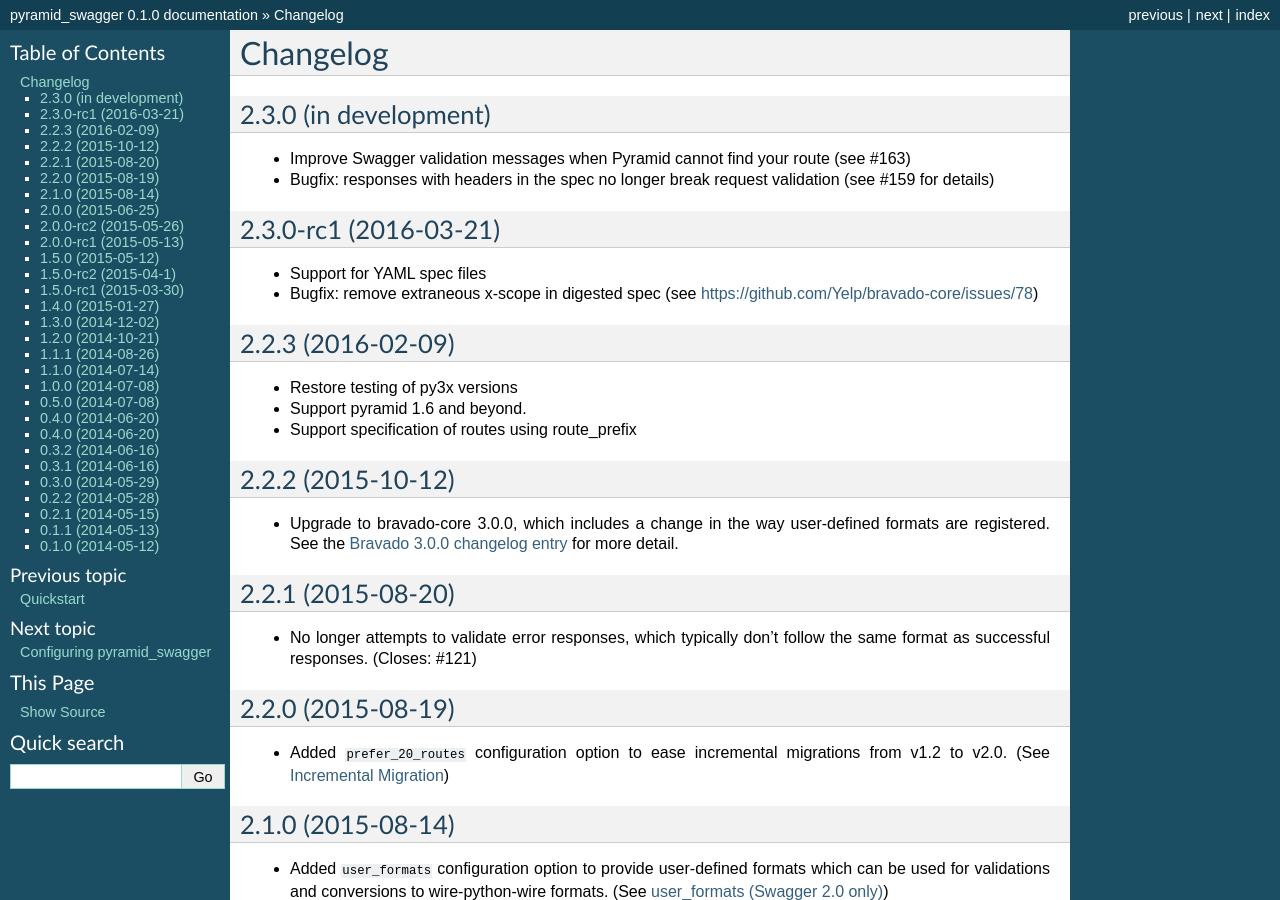
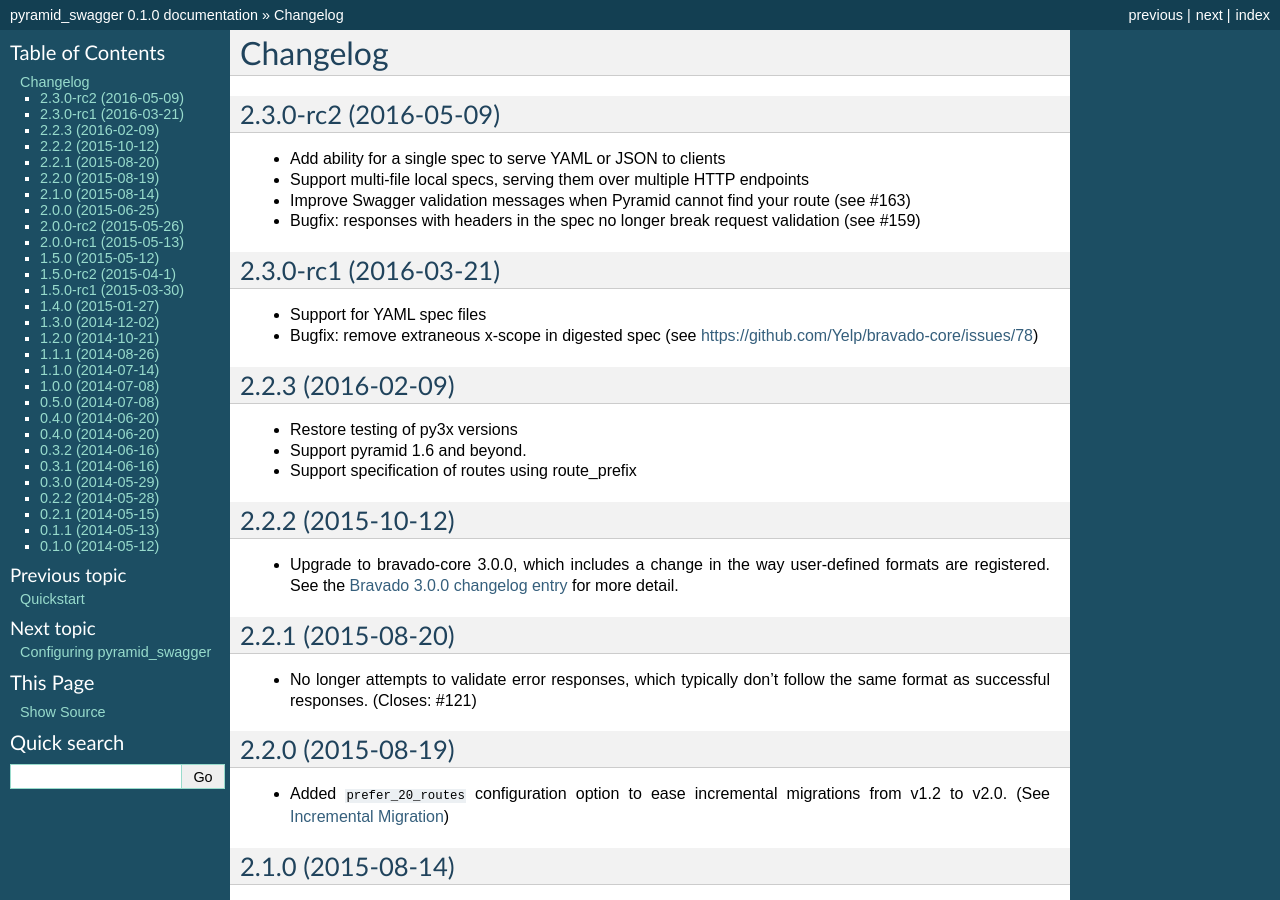
Before and after one commit to Yelp/pyramid_swagger, a Sphinx documentation site: the page built from docs/changelog.rst, in a window 1280 px wide and 900 px high. Built offline with Sphinx 7.4.7, drawn with Linux system fonts in a browser that asks for light colours.

Commit message:
Add changelog for 2.3.0-rc2

```diff
--- a/docs/changelog.rst
+++ b/docs/changelog.rst
@@ -1,10 +1,12 @@
 Changelog
 =========
 
-2.3.0 (in development)
+2.3.0-rc2 (2016-05-09)
 ++++++++++++++++++++++
+* Add ability for a single spec to serve YAML or JSON to clients
+* Support multi-file local specs, serving them over multiple HTTP endpoints
 * Improve Swagger validation messages when Pyramid cannot find your route (see #163)
-* Bugfix: responses with headers in the spec no longer break request validation (see #159 for details)
+* Bugfix: responses with headers in the spec no longer break request validation (see #159)
 
 2.3.0-rc1 (2016-03-21)
 ++++++++++++++++++++++
```
